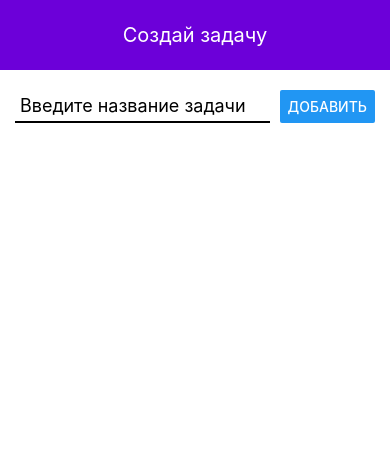
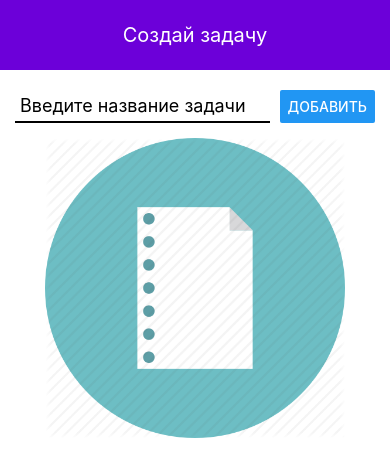
Before and after one commit to antmedwedew/todo-list_React-Native, a React Native app: screen / in a window 390 px wide. Shown: the top 476 px of the page. Built offline with nearby package versions, Linux system fonts and the light colour scheme.

Commit message:
add_image_in_todos_list

```diff
--- a/src/screens/MainScreen.js
+++ b/src/screens/MainScreen.js
@@ -1,23 +1,45 @@
 import React from 'react'
-import { View, StyleSheet, FlatList } from 'react-native'
+import { View, StyleSheet, FlatList, Image } from 'react-native'
 import { AddTodo } from '../components/AddTodo'
 import { Todo } from '../components/Todo'
 
 export const MainScreen = ({ addTodo, todos, removeTodo, openTodo }) => {
+
+  let content = (
+    <FlatList
+      keyExtractor={item => item.id.toString()}
+      data={todos}
+      renderItem={({ item })=> (
+        <Todo todo={item} onRemove={removeTodo} onOpen={openTodo}/>)}
+    />
+  )
+
+  if (todos.length === 0) {
+    content = (
+      <View style={styles.imgWrapp}>
+        <Image style={styles.image} source={require('../../assets/no-items.png')} />
+      </View>
+    )
+  }
+
   return (
     <View>
       <AddTodo onAddTodo={addTodo} />
 
-      <FlatList
-        keyExtractor={item => item.id.toString()}
-        data={todos}
-        renderItem={({ item })=> (
-          <Todo todo={item} onRemove={removeTodo} onOpen={openTodo}/>)}
-      />
+      {content}
     </View>
   )
 }
 
 const styles = StyleSheet.create({
-
+  imgWrapp: {
+    justifyContent: 'center',
+    alignItems: 'center',
+    height: 300
+  },
+  image: {
+    width: '100%',
+    height: '100%',
+    resizeMode: 'contain',
+  }
 })
```
Also changed, not shown: assets/no-items.png (added).
